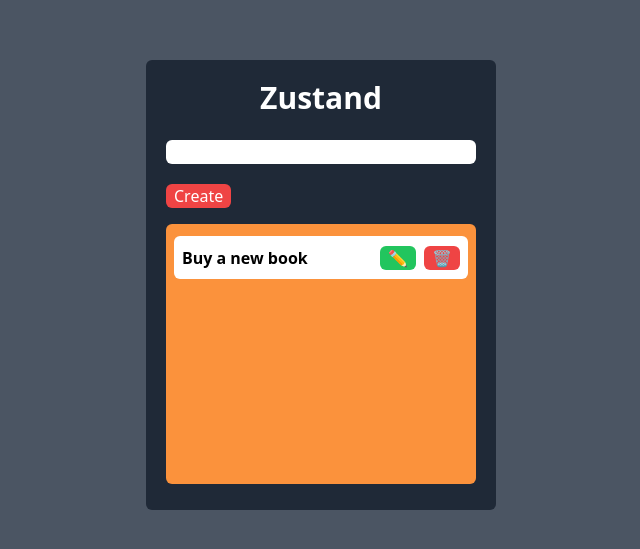
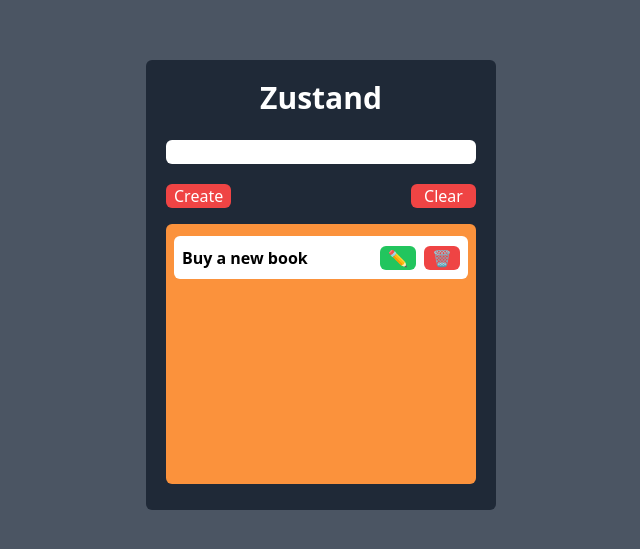
Before and after one commit to AnasSiddiqui18/zustand-todo, a React (Vite) app: page / in a window 1280 px wide. Shown: the part 115-664 px from the top of the page, without its empty margins (319-959 px from the left). Built offline with nearby package versions, Linux system fonts and the light colour scheme.

Commit message:
Added: clear all functionality

```diff
--- a/src/App.tsx
+++ b/src/App.tsx
@@ -4,7 +4,8 @@
 import gsap from "gsap";
 
 const App = () => {
-  const { addTodo, todos, deleteTodo, updateTodo } = useCounterStore();
+  const { addTodo, todos, deleteTodo, updateTodo, clearTodo } =
+    useCounterStore();
   const [text, setText] = useState("");
   const [updatemode, setUpdateMode] = useState(false);
   const [updatingTodoId, setUpdatingTodoId] = useState("");
@@ -60,6 +61,10 @@
     setUpdatingTodoId(id);
   };
 
+  const handleClearTodos = () => {
+    clearTodo();
+  };
+
   const reversedMap = todos.slice().reverse();
 
   return (
@@ -94,6 +99,13 @@
               Update
             </button>
           )}
+
+          <button
+            className="bg-red-500 py-[.5] text-white px-2 rounded-md w-[65px]"
+            onClick={handleClearTodos}
+          >
+            Clear
+          </button>
         </div>
 
         <div className="mt-4 flex flex-col gap-4 h-[260px] bg-orange-400 px-2 py-3 rounded-md overflow-y-auto">
--- a/src/Store/Store.tsx
+++ b/src/Store/Store.tsx
@@ -12,6 +12,7 @@
   addTodo: (todo: Todo) => void;
   deleteTodo: (id: string) => void;
   updateTodo: (id: string, newText: string) => void;
+  clearTodo: () => void;
 };
 
 export const useCounterStore = create<CounterStore>((set) => ({
@@ -29,4 +30,6 @@
         todo.id === id ? { ...todo, text: newText } : todo
       ),
     })),
+
+  clearTodo: () => set({ todos: [] }),
 }));
```
